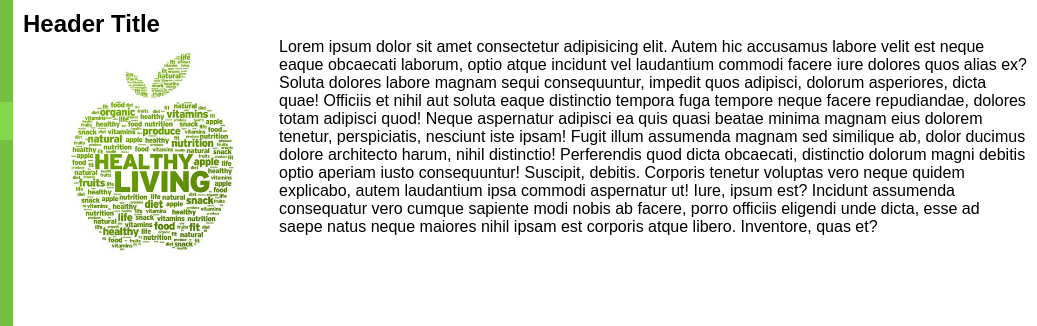
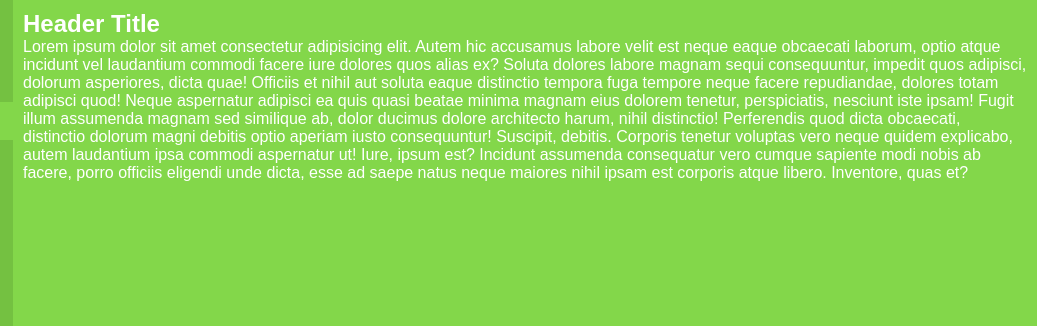
Before and after one commit to lewpar/HealthWebsite, a plain HTML site: page index.html in a window 1280 px wide. Shown: the top 326 px of the page, 243-1280 px from the left. Drawn offline with Linux system fonts and the light colour scheme.

Commit message:
Removed image from page content and applied primary color to whole page.

```diff
--- a/index.html
+++ b/index.html
@@ -47,7 +47,6 @@
             <div id="page">
                 <div class="page-header">Header Title</div>
                 <div class="page-content">
-                    <img class="page-content-image" src="./health-apple.jpg">
                     Lorem ipsum dolor sit amet consectetur adipisicing elit. Autem hic accusamus labore velit est neque eaque obcaecati laborum, optio atque incidunt vel laudantium commodi facere iure dolores quos alias ex?
                     Soluta dolores labore magnam sequi consequuntur, impedit quos adipisci, dolorum asperiores, dicta quae! Officiis et nihil aut soluta eaque distinctio tempora fuga tempore neque facere repudiandae, dolores totam adipisci quod!
                     Neque aspernatur adipisci ea quis quasi beatae minima magnam eius dolorem tenetur, perspiciatis, nesciunt iste ipsam! Fugit illum assumenda magnam sed similique ab, dolor ducimus dolore architecto harum, nihil distinctio!
--- a/style.css
+++ b/style.css
@@ -11,6 +11,9 @@
 
 body {
     height: 100vh;
+
+    transition: background-color 1s;
+    background-color: var(--primary);
 }
 
 #container {
@@ -87,6 +90,9 @@ body {
     flex-direction: row;
 
     flex-grow: 1;
+
+    color: white;
+    background-color: var(--primary-highlight);
 }
 
 #page {
```
Also changed, not shown: health-apple.jpg (deleted).
